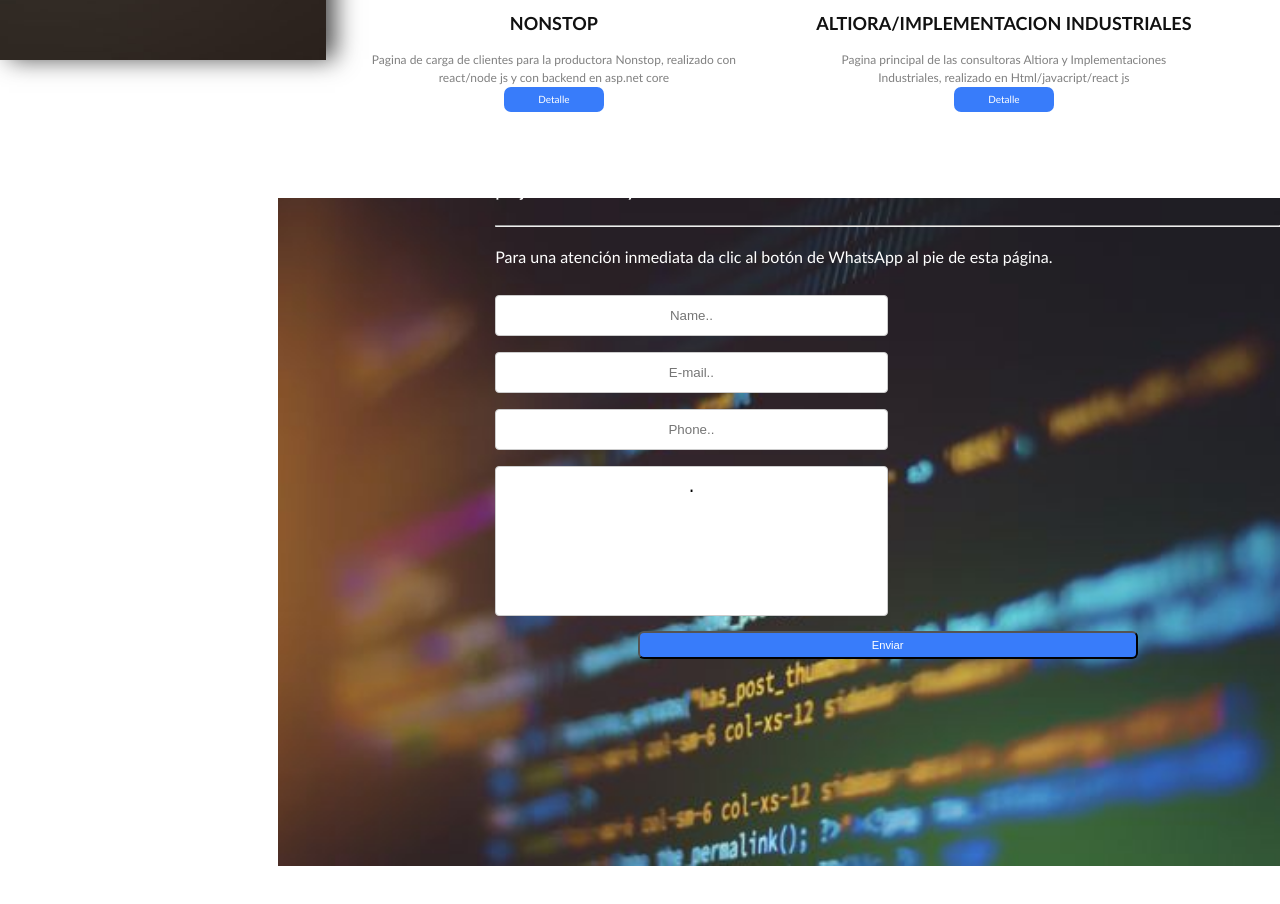
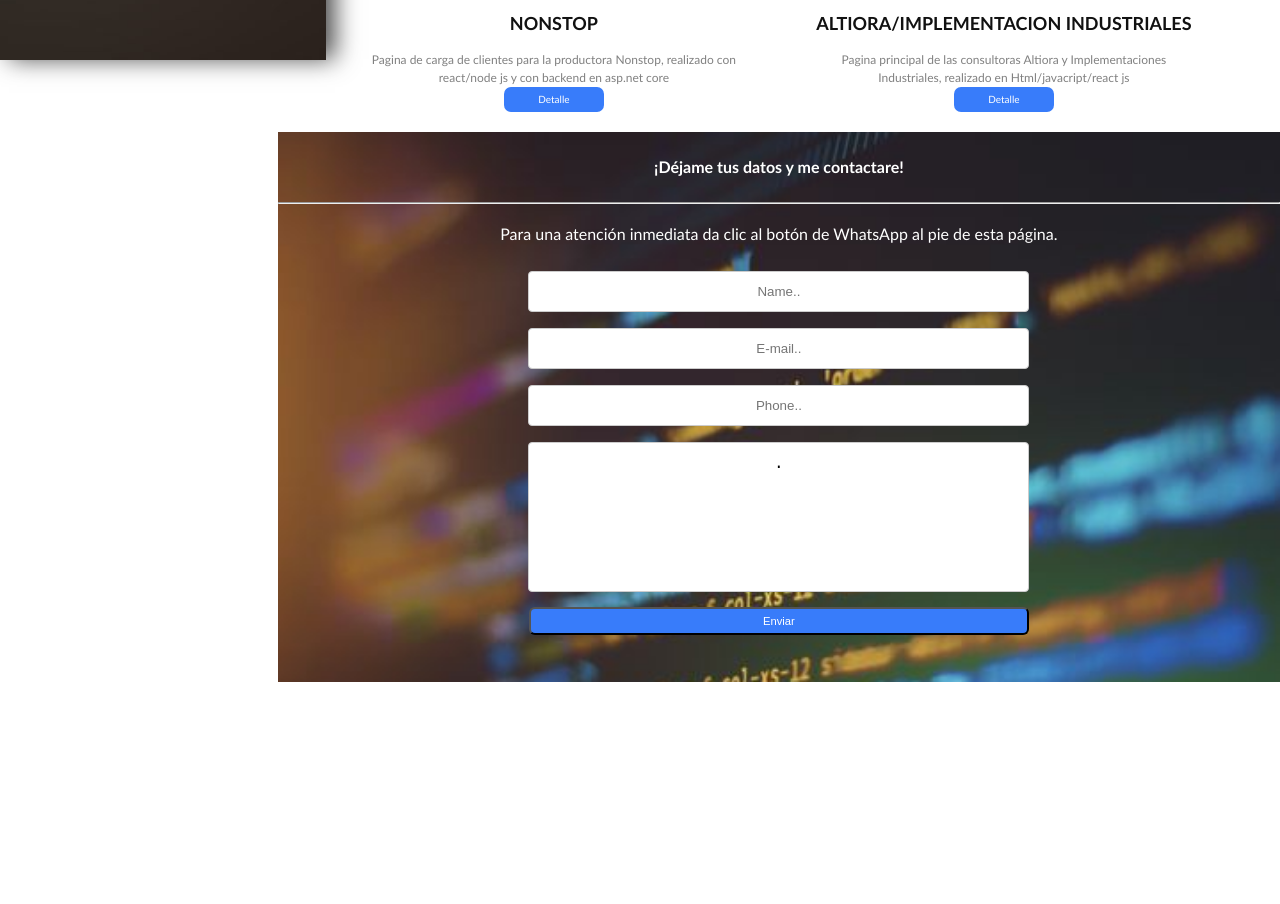
Before and after one commit to Santiagoh99/portafolio, a plain HTML site: page index.html in a window 1280 px wide. Shown: the part 1060-1964 px from the top of the page. After the commit the page ends 1742 px from the top, so only its background shows below. Drawn offline with nearby package versions, Linux system fonts and the light colour scheme.

Commit message:
refactor

```diff
--- a/index.html
+++ b/index.html
@@ -114,8 +114,7 @@
 
     <!--contact-->
     <div class="fondo">
-        <div class="email">
-            <form id="form">
+        <form id="form" class="email">
             <h4>¡Déjame tus datos y me contactare!</h4>
             <hr>
             <p>Para una atención inmediata da clic al botón de WhatsApp al pie de esta página.</p>
@@ -127,12 +126,11 @@
         </form>
         <a href="mailto:santiherrera@icloud.com" id="trucazo"></a>
     </div>
-    </div>
 
-    <!--whatsapp
+    <!--whatsapp-->
     <a href="https://api.whatsapp.com/send?phone=+541169197081" class="btn-wsp">
         <i class="fab fa-whatsapp"></i>
-    </a>-->
+    </a>
 
     <!--footer
     <footer>
--- a/main.css
+++ b/main.css
@@ -185,27 +185,22 @@ h2{
  .fondo{
     background: url(img/img1.jpg) no-repeat center center fixed;
     background-size: 100% !important;
-    height: 800px;
-    overflow: hidden;
+    height: 550px;
     width: 78.3%;
     float: right;
   }
   .email {
-    display: grid;
-    grid-template-columns: 100%;
-    grid-auto-rows: minmax(10px, 500px);
     justify-content: center;
     align-items: center;
-    color: black;
-    padding-top: 25px;
-    width: 78.3%;
-    float: right;
+    text-align: center;
 }
     .email h4{
      color: white;
+     text-align: center;
     }
     .email p{
      color: white;
+     text-align: center;
     }
     input{
         width: 50%;
@@ -244,14 +239,14 @@ color: white;
         opacity: 0;
     }
 
- /*--------------------whatsapp----------------------
+ /*--------------------whatsapp----------------------*/
  .btn-wsp{
     position:fixed;
     width:60px;
     height:60px;
     line-height: 63px;
     bottom:25px;
-     left:25px;
+    right:25px;
     background:#25d366;
     color:#FFF;
     border-radius:50px;
@@ -270,7 +265,7 @@ color: white;
                 height:53px;
                 line-height: 55px;
             }
-        } */
+        }
     /*--------------------footer----------------------
 footer{
     background-color: black;
```
Lines whose indentation alone changed are shown as unchanged.
